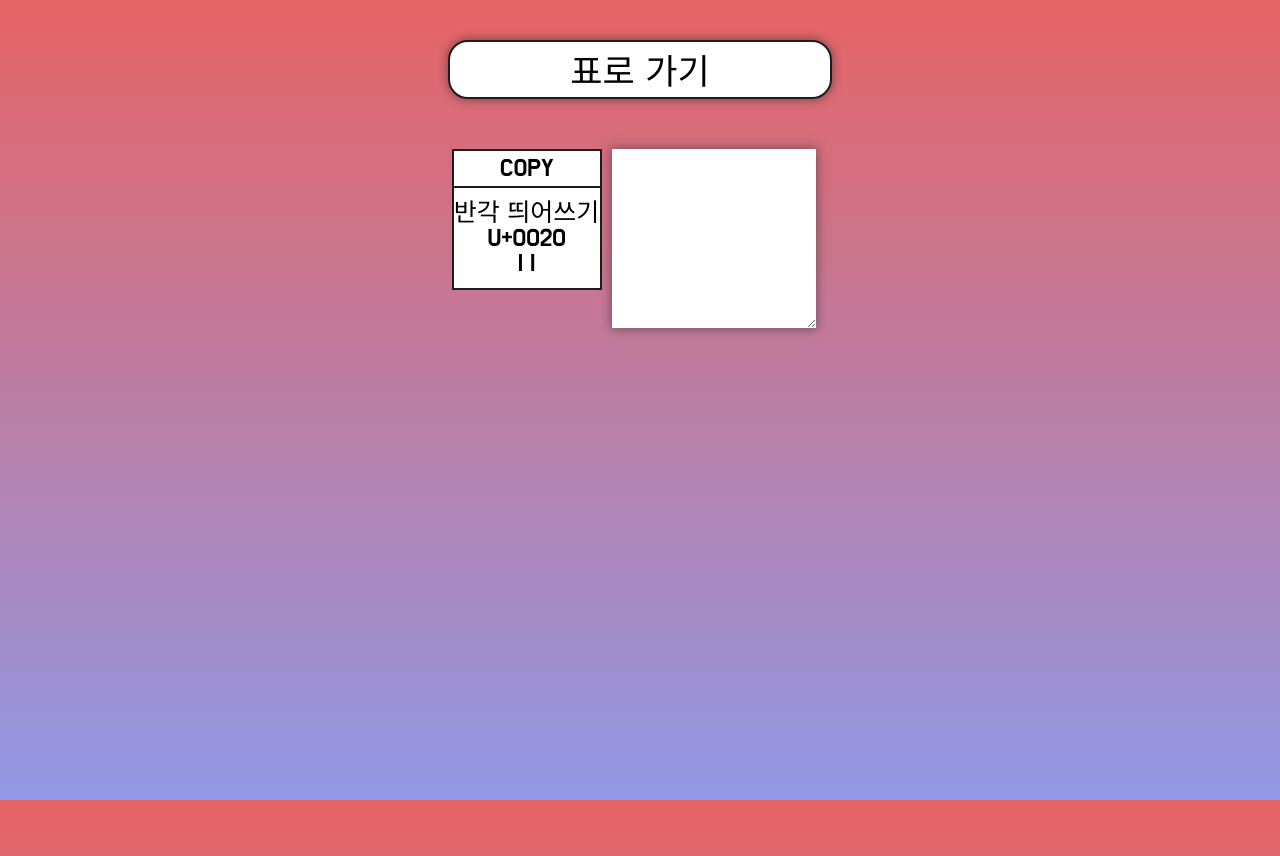
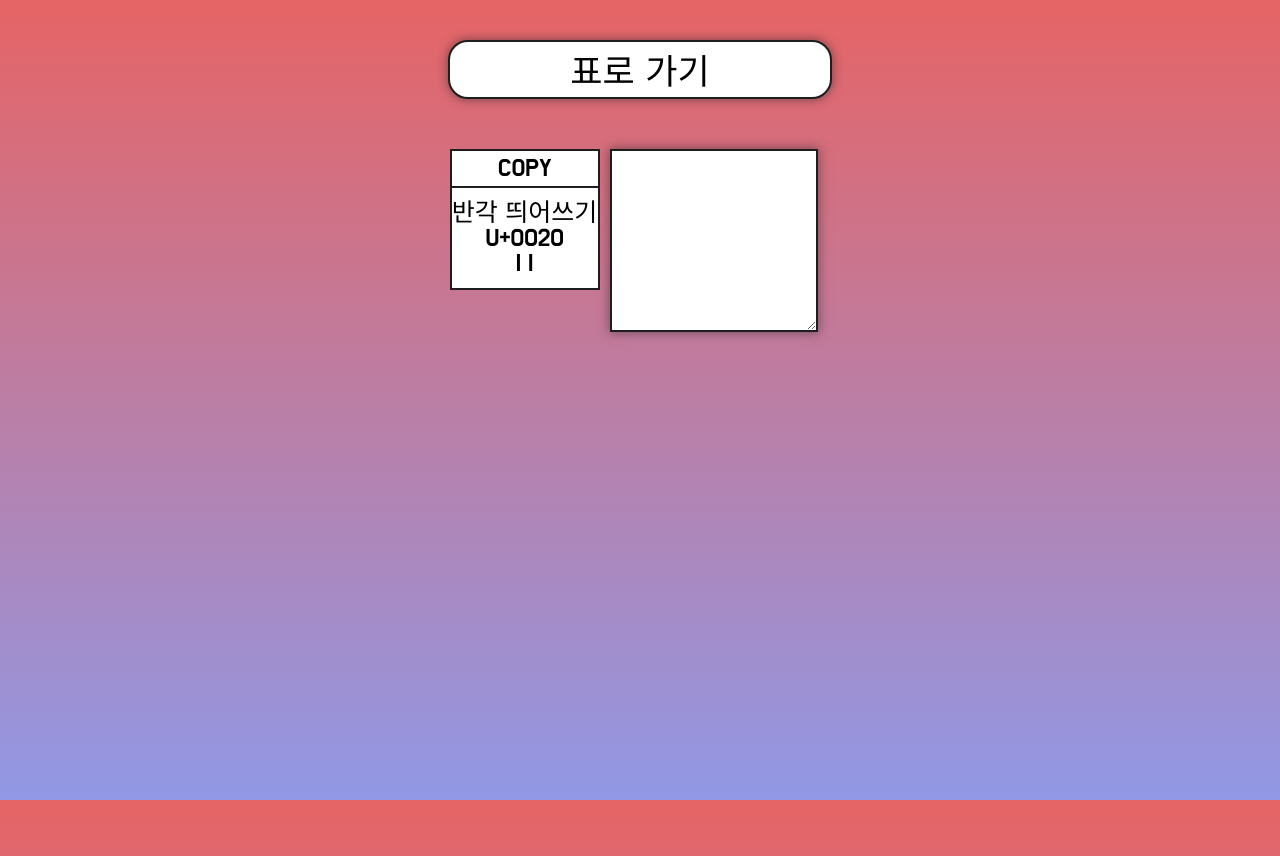
Before and after one commit to Barkshihun/table-to-text, a React (Vite) app: page / in a window 1280 px wide. Both pictures are taken after a click on the button "텍스트로 변환". Shown: the top 856 px of the page. Built offline with nearby package versions, Linux system fonts and the light colour scheme.

Commit message:
💄 Style: copy Swal 패딩 수정

```diff
--- a/src/components/Output.tsx
+++ b/src/components/Output.tsx
@@ -119,12 +119,13 @@ function Output({ rows, cols, globalTableList }: { rows: number; cols: number; g
       }
     });
   };
-  const onCopy = (event: any) => {
+  const onCopy = () => {
     navigator.clipboard.writeText(text);
     Swal.fire({
       title: "복사 성공",
       timer: 1000,
       position: "top",
+      padding: "1em 1em 2.5em",
       showConfirmButton: false,
       icon: "success",
     });
--- a/src/scss/Output.scss
+++ b/src/scss/Output.scss
@@ -34,6 +34,7 @@
   }
 }
 textarea {
+  @extend %border;
   @extend %shadow;
   @include mobile {
     resize: none;
```
